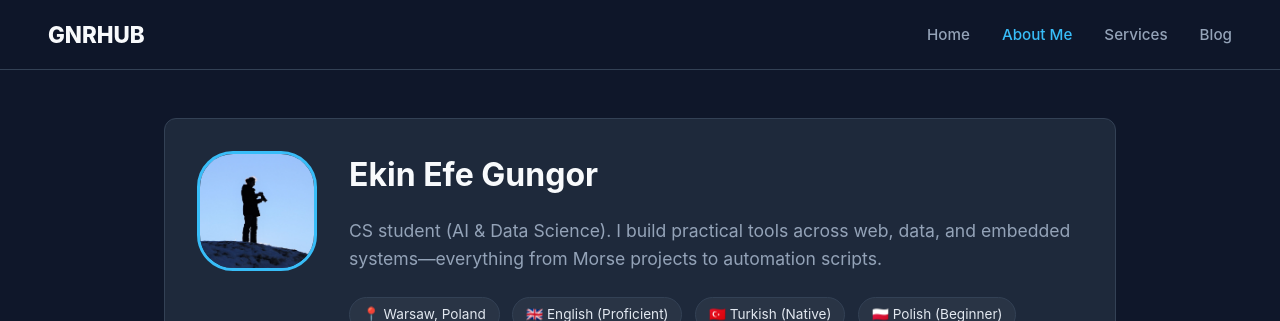
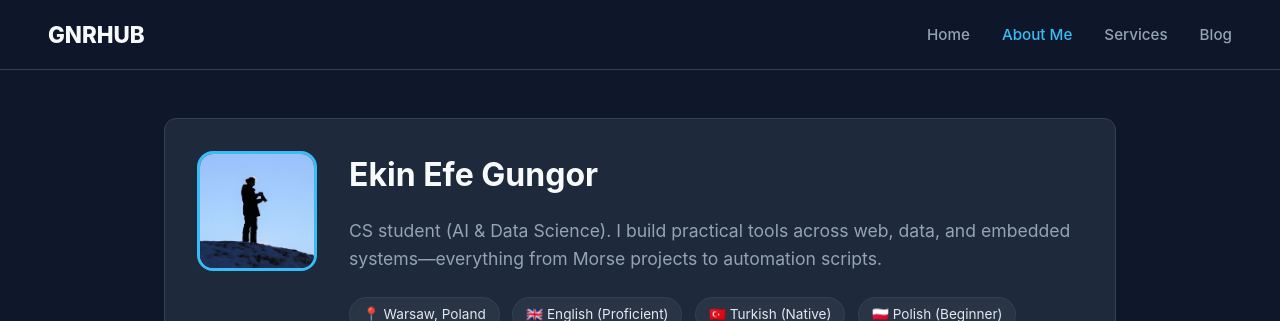
Before and after one commit to ekinefe/gnrhub, a React (Vite) app: page /about in a window 1280 px wide. Shown: the top 321 px of the page. Built offline with nearby package versions, Linux system fonts and the light colour scheme.

Commit message:
Fixed navbar alignment and layout issues

```diff
--- a/src/App.css
+++ b/src/App.css
@@ -237,7 +237,8 @@ body {
 .avatar {
   width: 120px;
   height: 120px;
-  border-radius: 30%;
+  /* border-radius: 30%; */
+  border-radius: 16px;
   border: 3px solid var(--accent);
   object-fit: cover;
 }
```
